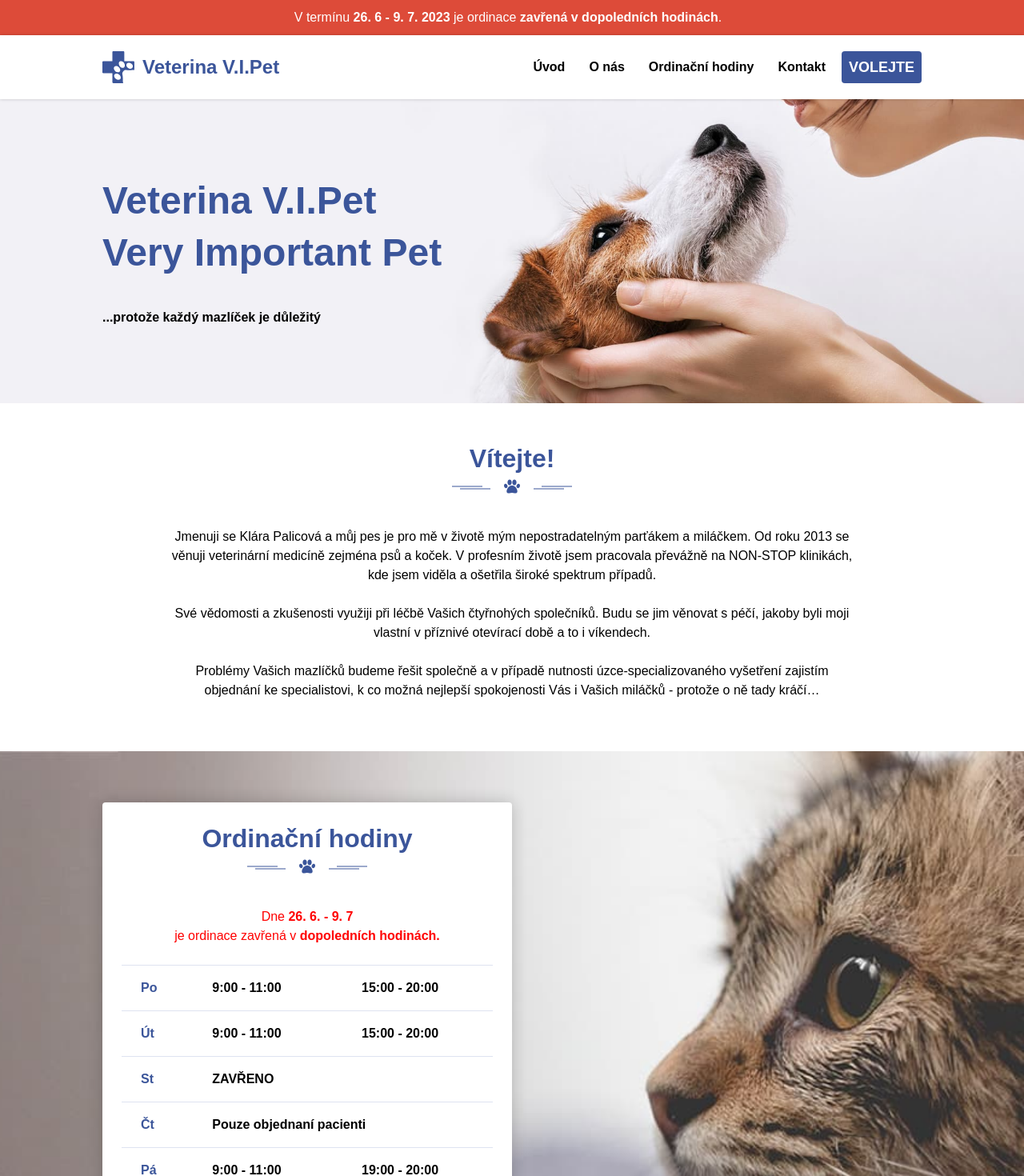
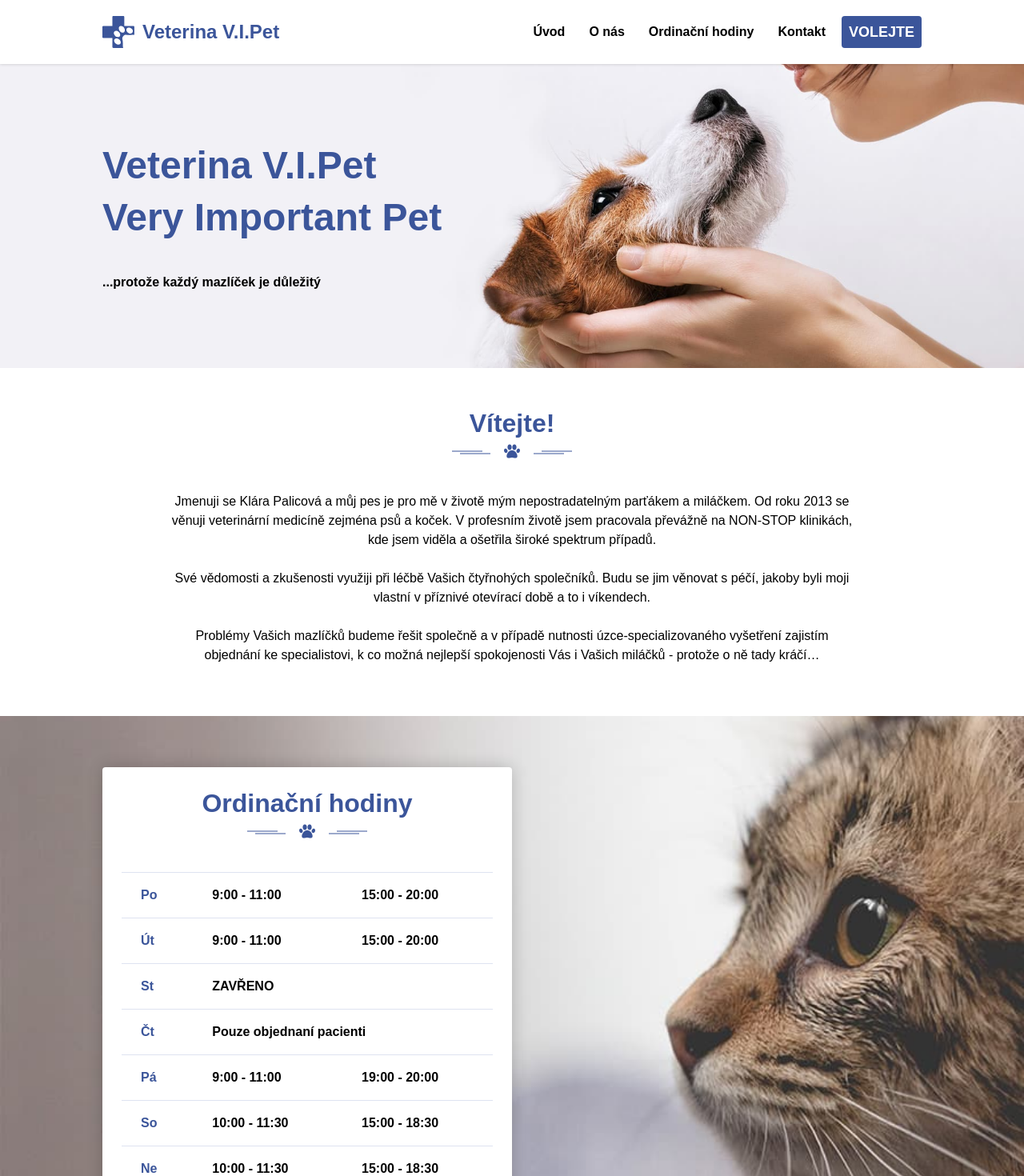
Before and after one commit to viktordanko/veterina-uvoz, a Next.js app: page / in a window 1280 px wide. Shown: the top 1470 px of the page at 80% size. Built offline with nearby package versions, Linux system fonts and the light colour scheme.

Commit message:
Revert "bump"
This reverts commit 32363d442f3a35629dac9e8c39202ca7fca75496.

```diff
--- a/components/OpeningHoursTable.js
+++ b/components/OpeningHoursTable.js
@@ -11,9 +11,9 @@ export const OpeningHoursTable = () => {
     <div className={classes}>
       <PawDivider heading="Ordinační hodiny" />
       {/* <PawDivider heading={t('openHours.title')} /> */}
-      <p className="u-text-center u-color-red">
-        Dne <strong>26. 6. - 9. 7</strong> <br /> je ordinace zavřená v <strong>dopoledních hodinách.</strong>
-      </p>
+      {/* <p className="u-text-center u-color-red">
+        Dne <strong>23. 12. 2022 - 30. 12. 2022</strong> je ordinace zavřená.
+      </p> */}
       <table className="b-opening__table">
         <tbody>
           <tr>
--- a/pages/index.js
+++ b/pages/index.js
@@ -54,9 +54,9 @@ const Home = () => {
         <meta name="msapplication-TileColor" content="#ffffff" />
         <meta name="theme-color" content="#ffffff" />
       </Head>
-      <Announcement>
-        V termínu <strong>26. 6 - 9. 7. 2023</strong> je ordinace <strong>zavřená v dopoledních hodinách</strong>.
-      </Announcement>
+      {/* <Announcement>
+        V termínu <strong>23. 12 - 30. 12. 2022</strong> je ordinace <strong>zavřená</strong>.
+      </Announcement> */}
       <Header />
       <Main>
         <Intro spacing="xl" />
```
